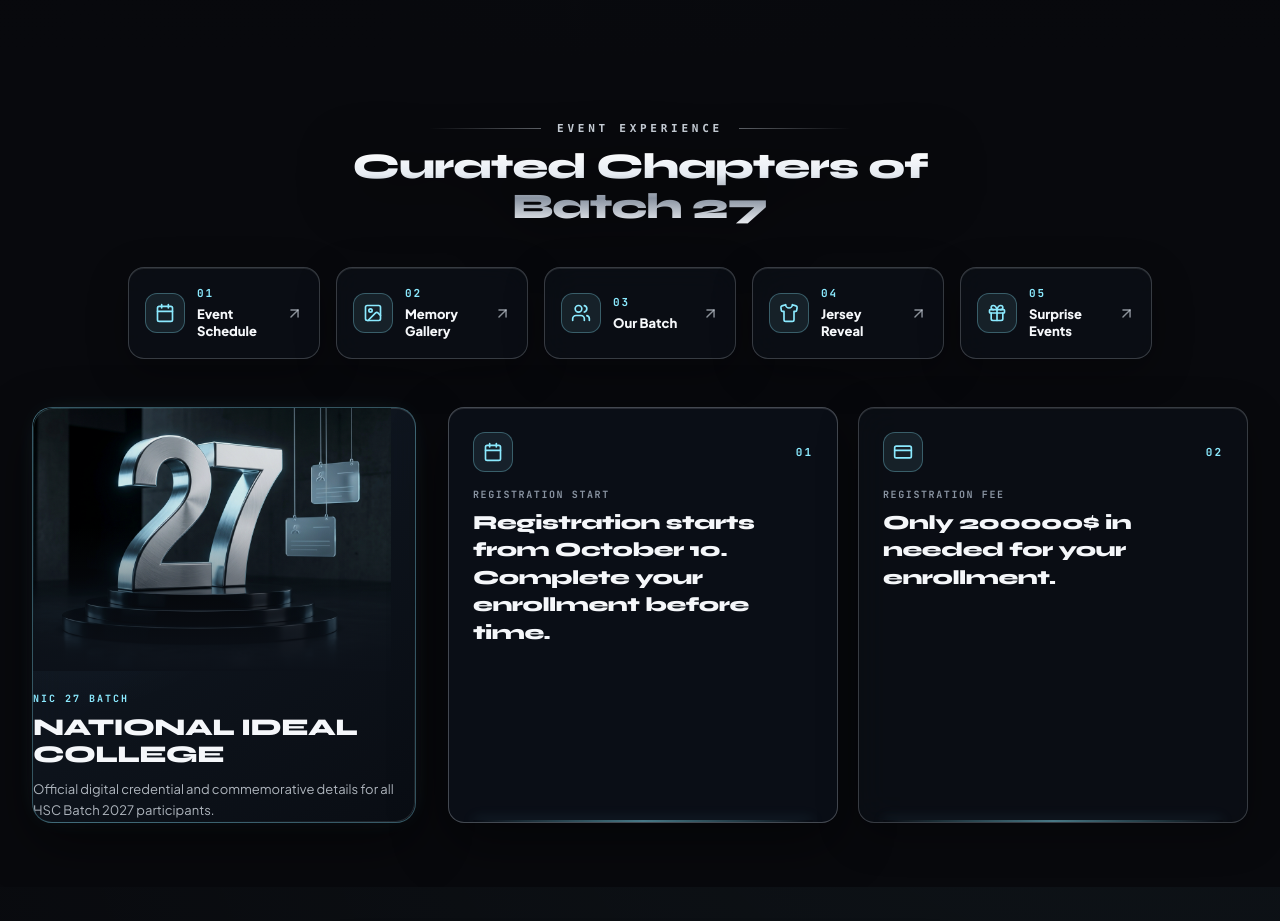
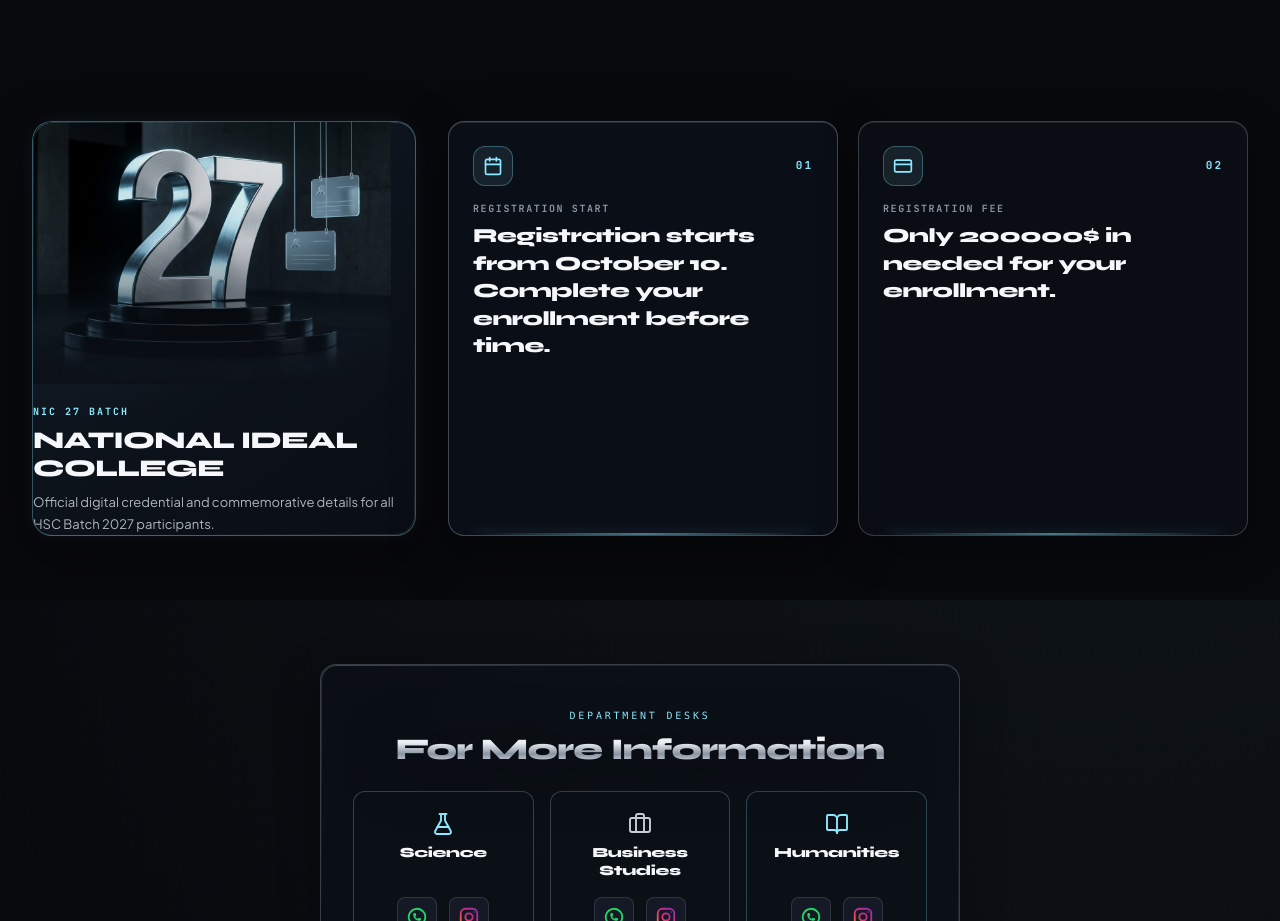
Before and after one commit to MRB13182/RagDay27, a React (Vite) app: page / in a window 1280 px wide. Shown: the part 2280-3201 px from the top of the page. Built offline with nearby package versions, Linux system fonts and the light colour scheme; no server answers.

Commit message:
Remove Event Experience module strip

```diff
--- a/src/components/EventInformationSection.tsx
+++ b/src/components/EventInformationSection.tsx
@@ -146,35 +146,6 @@ export const EventInformationSection: React.FC<EventInformationSectionProps> = (
       className="py-12 sm:py-16 relative overflow-hidden bg-[#08090D]"
     >
       <div className="max-w-7xl mx-auto px-4 sm:px-6 lg:px-8 space-y-12">
-        {/* Five Interactive Glass-Metallic "EVENT EXPERIENCE" Modules (01..05) */}
-        <div>
-          <motion.div variants={headerVariants} className="text-center max-w-2xl mx-auto mb-8 sm:mb-10">
-            <div className="flex items-center justify-center gap-4 mb-2.5">
-              <div className="h-px w-12 sm:w-28 bg-gradient-to-r from-transparent to-[#C9D0D9]/45" />
-              <span className="text-[11px] font-mono font-bold uppercase tracking-[0.34em] text-[#C9D0D9] whitespace-nowrap">
-                Event Experience
-              </span>
-              <div className="h-px w-12 sm:w-28 bg-gradient-to-l from-transparent to-[#C9D0D9]/45" />
-            </div>
-            <h2 className="font-display text-2xl sm:text-4xl font-extrabold tracking-tight chrome-text">
-              Curated Chapters of Batch 27
-            </h2>
-          </motion.div>
-
-          <div className="grid grid-cols-2 sm:grid-cols-3 lg:grid-cols-5 gap-3 sm:gap-4 max-w-5xl mx-auto">
-            {experienceModules.map((mod) => (
-              <ActionCard
-                key={mod.num}
-                index={mod.num}
-                icon={mod.icon}
-                title={mod.label}
-                onClick={mod.onClick}
-                className={mod.num === '05' ? 'col-span-2 sm:col-span-1' : ''}
-              />
-            ))}
-          </div>
-        </div>
-
         {/* Batch Identity Pedestal + Dynamic Super Admin Event Information Details */}
         <div
           id="batch-identity"
```
